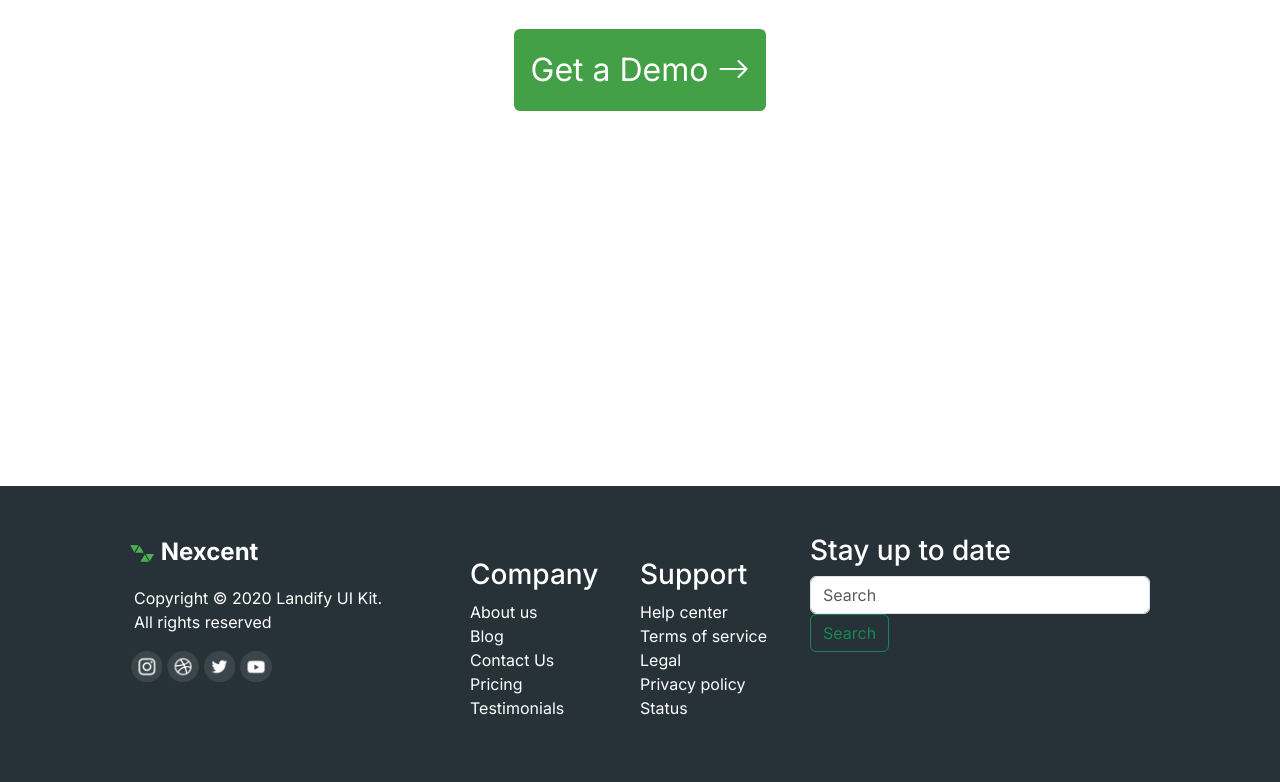
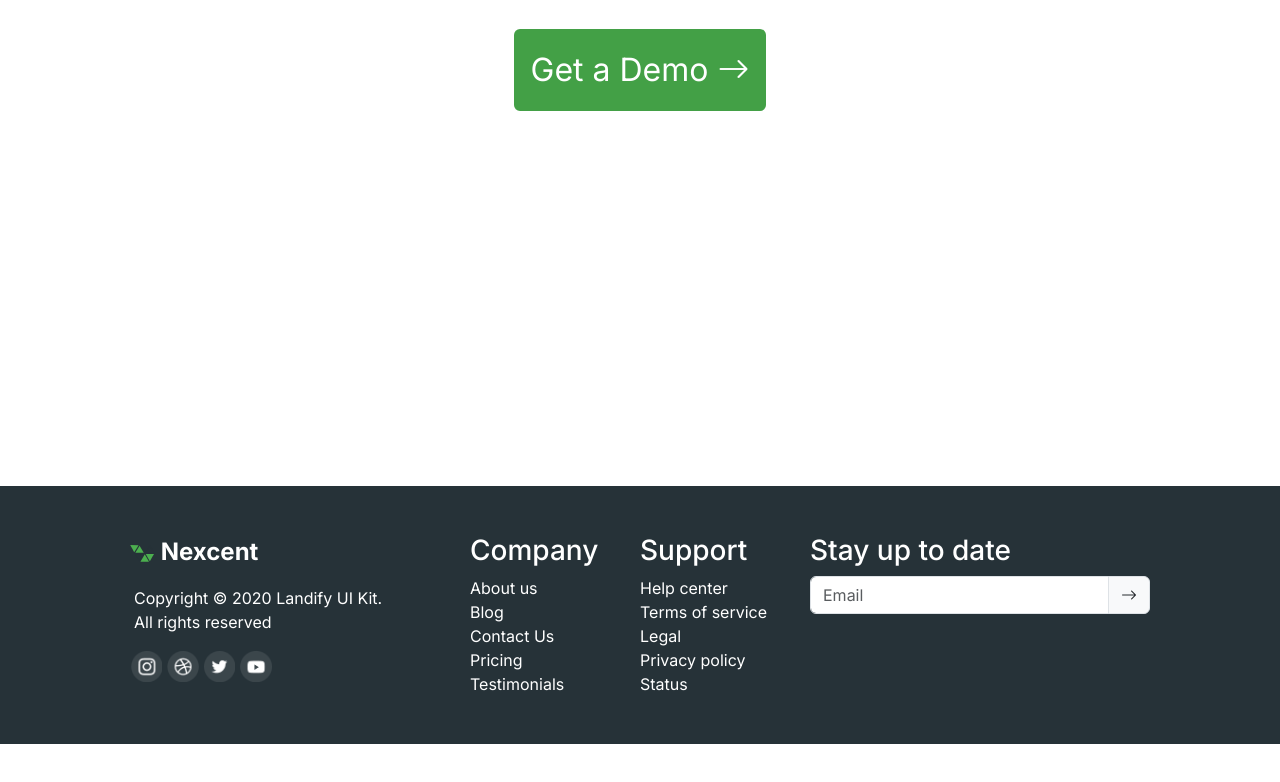
Before and after one commit to rafli-raihan/tugas-bootstrap-lp, a plain HTML site: page index.html in a window 1280 px wide. Shown: the part 4715-5497 px from the top of the page. After the commit the page ends 5459 px from the top, so only its background shows below. Drawn offline with nearby package versions, Linux system fonts and the light colour scheme.

Commit message:
struktur

```diff
--- a/index.html
+++ b/index.html
@@ -677,7 +677,7 @@
                   </a>
                 </span>
               </div>
-              <div class="col-2 d-flex flex-column my-4">
+              <div class="col-2 d-flex flex-column my-4 my-lg-0">
                 <h3>Company</h3>
                 <a href="">About us</a>
                 <a href="">Blog</a>
@@ -685,7 +685,7 @@
                 <a href="">Pricing</a>
                 <a href="">Testimonials</a>
               </div>
-              <div class="col-2 d-flex flex-column my-4">
+              <div class="col-2 d-flex flex-column my-4 my-lg-0">
                 <h3>Support</h3>
                 <a href="">Help center</a>
                 <a href="">Terms of service</a>
@@ -696,16 +696,16 @@
               <div class="col-4">
                 <h3>Stay up to date</h3>
                 <form class="form-inline my-2 my-lg-0">
-                  <input
-                    class="form-control mr-sm-2"
-                    type="search"
-                    placeholder="Search"
-                    aria-label="Search" />
-                  <button
-                    class="btn btn-outline-success my-2 my-sm-0"
-                    type="submit">
-                    Search
-                  </button>
+                  <div class="mb-3 input-group">
+                    <input
+                      type="text"
+                      class="form-control"
+                      name="email"
+                      placeholder="Email" />
+                    <span class="input-group-text">
+                      <i class="bi bi-arrow-right"></i
+                    ></span>
+                  </div>
                 </form>
               </div>
             </div>
```
